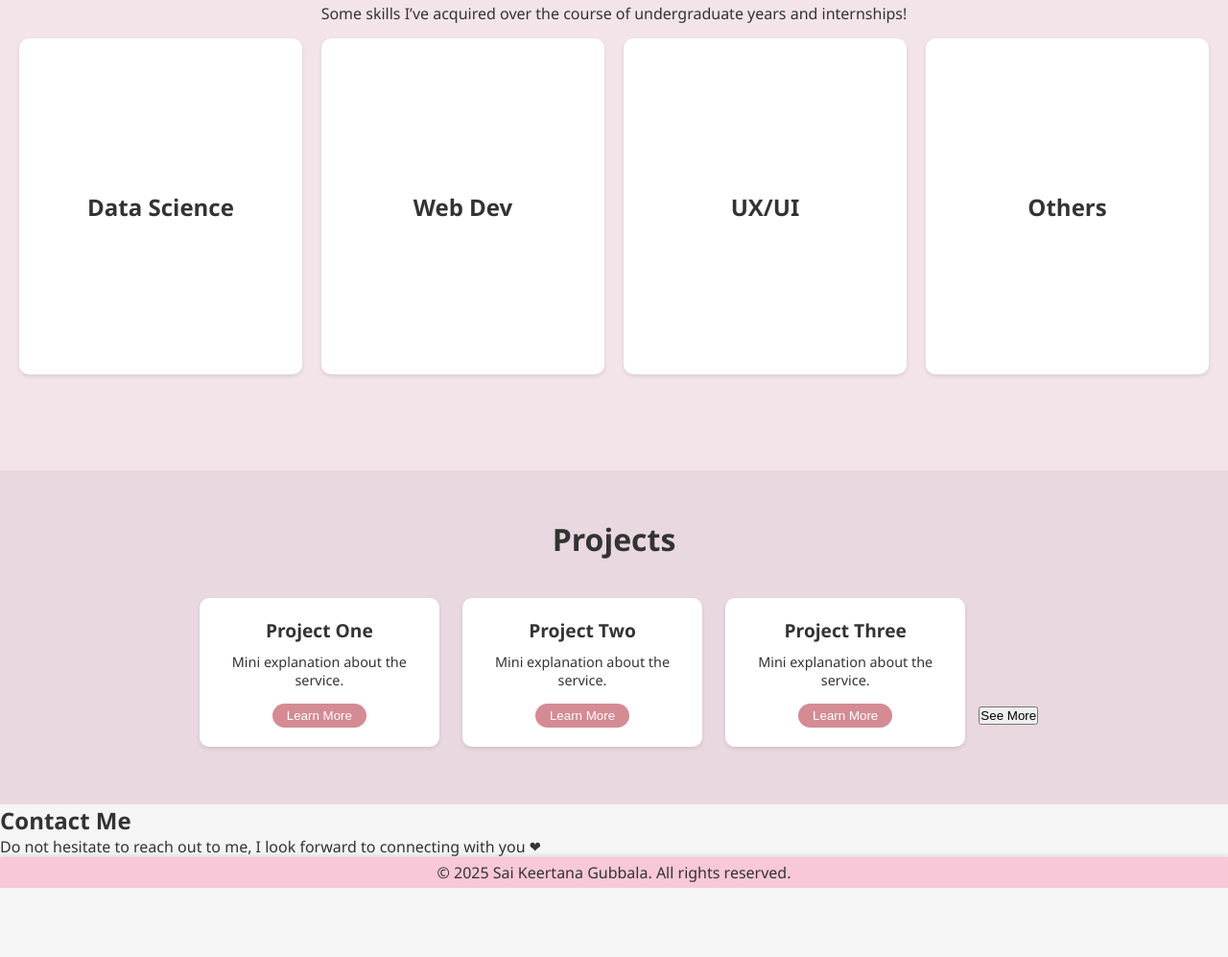
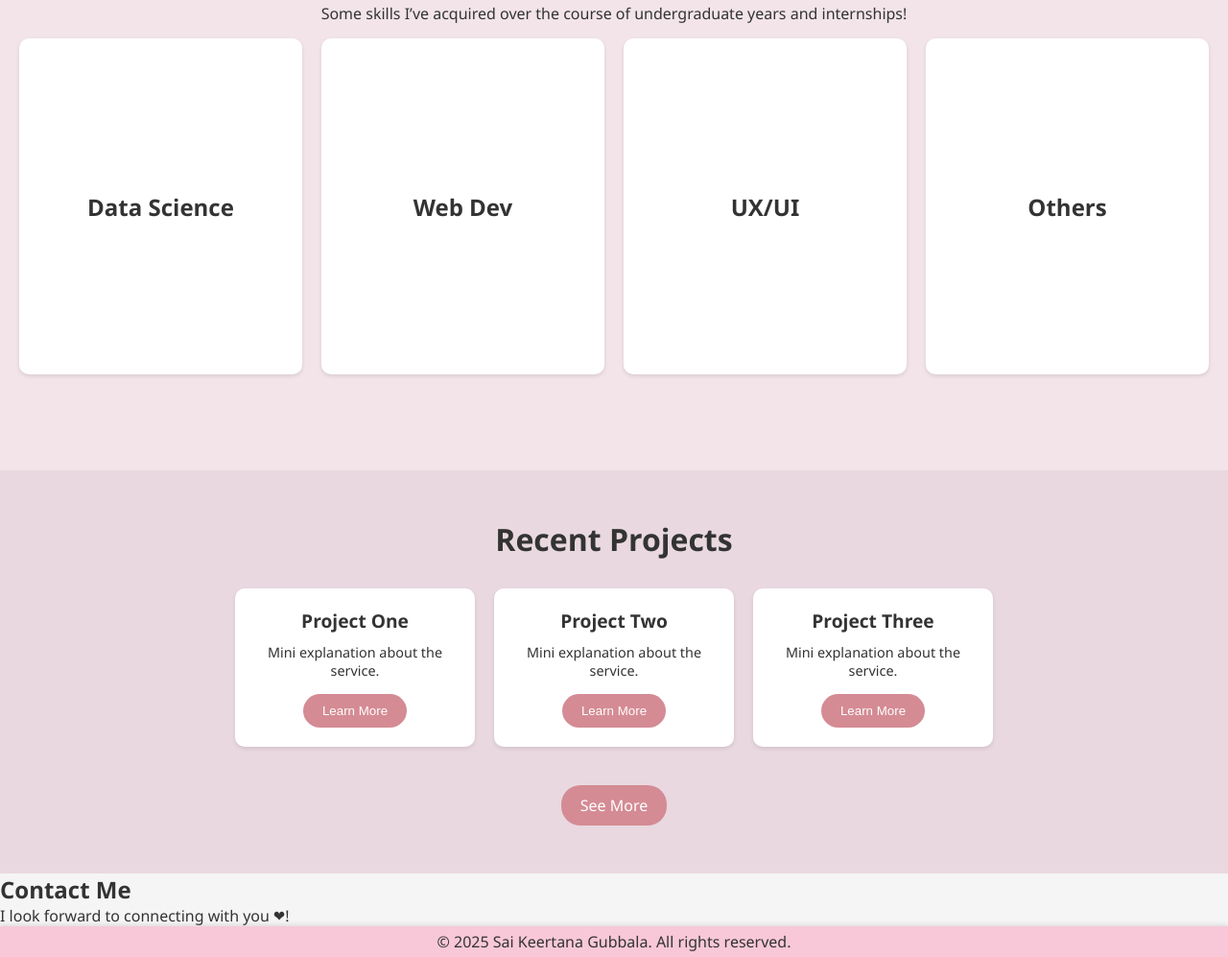
Before and after one commit to Saikeertanagubbala/portfolio-website, a website: page src/index.html in a window 1280 px wide. Shown: the part 877-1874 px from the top of the page at 96% size. Before the commit the page ends 1802 px from the top, so only its background shows below. Drawn offline with Linux system fonts and the light colour scheme.

Commit message:
Project section modified

```diff
--- a/src/index.html
+++ b/src/index.html
@@ -134,7 +134,8 @@
         </section>
 
         <section class="projects">
-            <h2>Projects</h2>
+            <h2>Recent Projects</h2>
+            <div class="projects-container">
                 <div class="project-item">
                     <h3>Project One</h3>
                     <p>Mini explanation about the service.</p>
@@ -150,11 +151,13 @@
                     <p>Mini explanation about the service.</p>
                     <button class="cta">Learn More</button>
                 </div>
-            <button class="See More"> See More</button>
+            </div>
+            <a href="/pages/projects.html" class="see-more-projects">See More</a>
         </section>
+
         <section class="contact">
             <h2>Contact Me</h2>
-            <p>Do not hesitate to reach out to me, I look forward to connecting with you ❤</p>
+            <p>I look forward to connecting with you ❤!</p>
 
             </section>
     </main>
--- a/src/styles/main.css
+++ b/src/styles/main.css
@@ -12,17 +12,14 @@ body, html {
     color: #333;
 }
 
-/* Navigation Styles */
 nav {
     background-color: #f8c8d8;
-    position: sticky;
     top: 0;
     width: 100%;
     padding: 10px 0;
     display: flex;
     justify-content: flex-end;
     box-shadow: 0 2px 4px rgba(0,0,0,0.1);
-    z-index: 1000;
 }
 
 .sticky-nav ul {
@@ -30,8 +27,6 @@ nav {
     display: flex;
     justify-content: flex-end;
     align-items: center;
-    margin: 0;
-    padding: 0;
 }
 
 .sticky-nav ul li {
@@ -243,52 +238,61 @@ nav {
     margin-bottom: 30px;
 }
 
-.projects .project-item {
-    display: inline-block;
-    width: 90%;
+.projects-container {
+    display: flex;
+    flex-wrap:wrap;
+    justify-content: center;
+    gap: 20px;
+}
+
+.project-item {
+    flex: 1 1 calc(33.333% - 40px);
     max-width: 250px;
     background-color: white;
     border-radius: 10px;
     box-shadow: 0 2px 4px rgba(0,0,0,0.1);
     padding: 20px;
-    margin: 10px;
     text-align: center;
     transition: transform 0.3s;
 }
 
-.projects .project-item:hover {
+.project-item:hover {
     transform: translateY(-10px);
 }
 
-.projects .project-item img {
-    width: 100%;
-    border-radius: 10px;
-    margin-bottom: 10px;
-}
 
-.projects .project-item h3 {
+.project-item h3 {
     font-size: 1.2em;
     margin-bottom: 10px;
 }
 
-.projects .project-item p {
+.project-item p {
     font-size: 0.9em;
     margin-bottom: 15px;
 }
 
-.projects .project-item .cta {
+/* See More Projects Button */
+.cta, .see-more-projects {
     background-color: #d48b94;
     color: white;
     border: none;
     border-radius: 20px;
-    padding: 5px 15px;
+    padding: 10px 20px;
     cursor: pointer;
     transition: background-color 0.3s;
+    text-decoration: none;
+    display: inline-block;
 }
 
-.projects .project-item .cta:hover {
+.cta:hover, .see-more-projects:hover {
     background-color: #bf7c84;
 }
+
+.see-more-projects {
+    margin-top: 40px;
+    font-size: 1em;
+}
+
 
 /* Footer */
 footer {
```
Also changed, not shown: README.md. Lines whose indentation alone changed are shown as unchanged.
